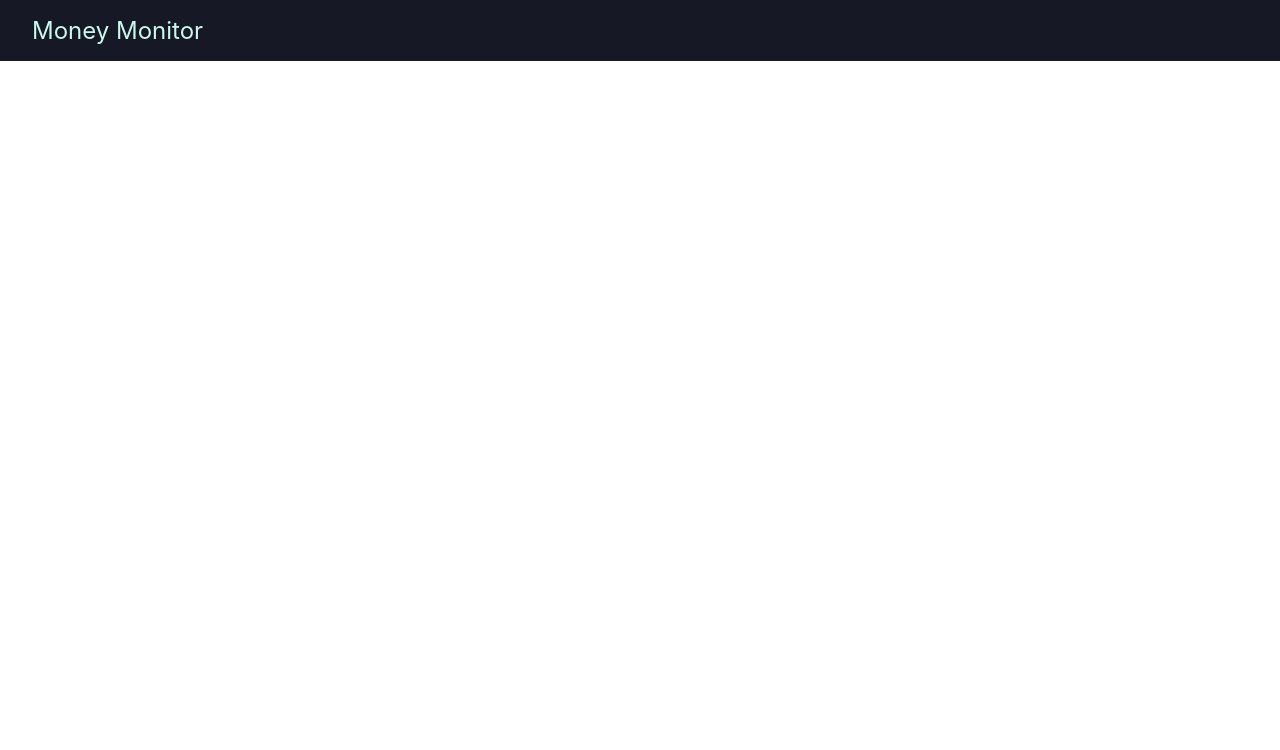
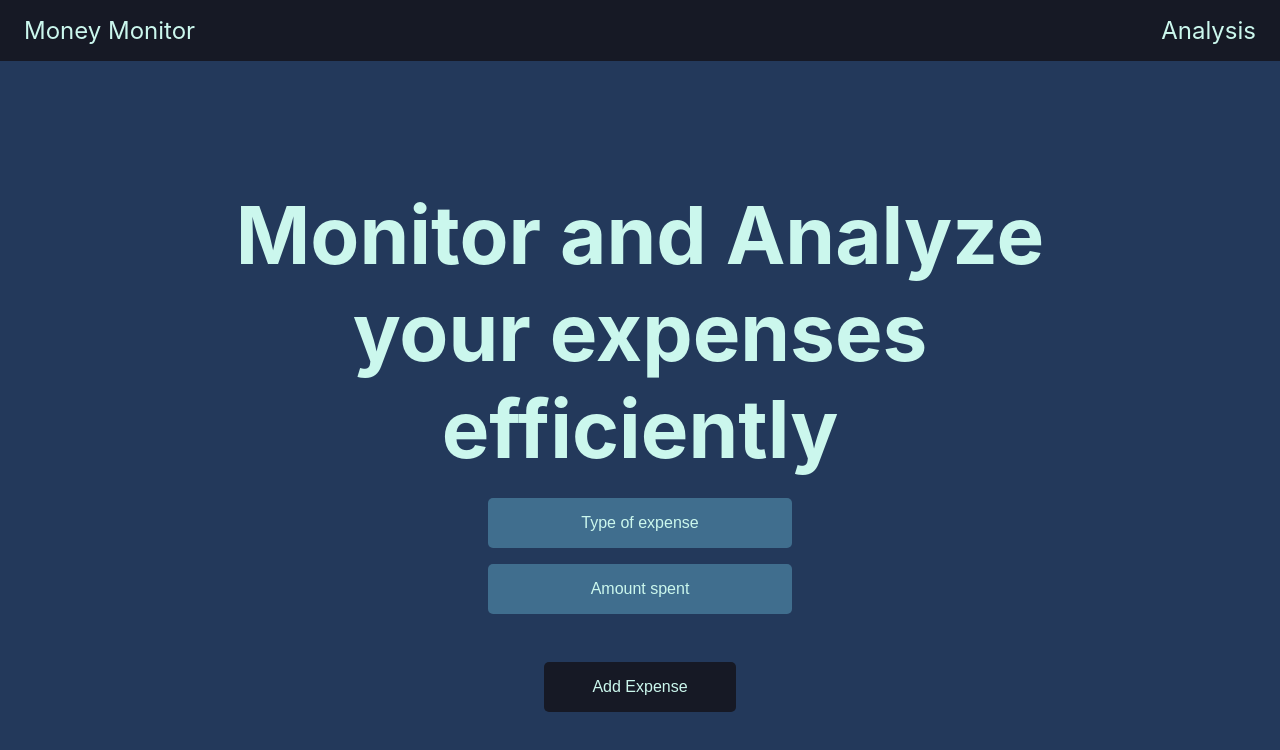
Before and after one commit to AlvinManojAlex/Money-Monitor, a React (Create React App) app: page / in a window 1280 px wide. Shown: the top 750 px of the page. Built offline with nearby package versions, Linux system fonts and the light colour scheme.

Commit message:
Update: Landing page with input component

```diff
--- a/public/index.html
+++ b/public/index.html
@@ -24,7 +24,7 @@
       work correctly both with client-side routing and a non-root public URL.
       Learn how to configure a non-root public URL by running `npm run build`.
     -->
-    <title>React App</title>
+    <title>Money Monitor</title>
   </head>
   <body>
     <noscript>You need to enable JavaScript to run this app.</noscript>
--- a/src/App.css
+++ b/src/App.css
@@ -1,6 +1,15 @@
 .App {
   text-align: center;
+  align-items: center;
+  justify-content: center;
   background-color: #23395B;
+  margin: 0;
+  height: 100vh;
+  display: flex;
+  flex-direction: column;
+}
+
+p {
   margin: 0;
 }
 
@@ -10,6 +19,72 @@
   align-items: center;
   background-color: #161925;
   color: #CBF7ED;
+  padding: 1rem 0;
+  font-size: 1.5rem;
+  width: 100%;
+}
+
+.navbar-left {
+  padding: 0 0 0 1.5rem;
+}
+
+.navbar-right {
+  padding: 0 1.5rem 0 0;
+}
+
+.center-div {
+  height: 10vh;
+  width: 70%;
+  flex: 1;
+  display: flex;
+  justify-content: center;
+  align-items: center;
+}
+
+.center-content {
+  color: #CBF7ED;
+  font-size: 5rem;
+  font-weight: bold;
+}
+
+.custom-input {
+  background-color: #406E8E;
+  color: #CBF7ED;
+  border: none;
+  position: relative;
+  top: -7rem;
   padding: 1rem 2rem;
-  font-size: 1.5rem;
+  margin: 0.5rem 0;
+  font-size: 1rem;
+  border-radius: 5px;
+  width: 15rem;
+  text-align: center;
 }
+
+.custom-input::placeholder {
+  color: #CBF7ED;
+}
+
+.custom-input:focus {
+  outline: none;
+  background-color: #8EA8C3;
+}
+
+.submit-button {
+  background-color: #161925;
+  color: #CBF7ED;
+  border: none;
+  position: relative;
+  top: -5rem;
+  padding: 1rem 2rem;
+  margin: 0.5rem 0;
+  font-size: 1rem;
+  border-radius: 5px;
+  width: 12rem;
+  text-align: center;
+}
+
+.submit-button:hover {
+  background-color: #8EA8C3;
+  transition-duration: 500ms;
+}
--- a/src/App.js
+++ b/src/App.js
@@ -1,10 +1,18 @@
 import Navbar from './components/Navbar'
+import Input from './components/Input'
+
 import './App.css';
 
 function App() {
   return (
     <div className="App">
-      <Navbar />
+      <Navbar rightText='Analysis'/>
+      <div className='center-div'>
+        <p className='center-content'>Monitor and Analyze your expenses efficiently</p>
+      </div>
+        <Input placeholder='Type of expense' />
+        <Input placeholder='Amount spent'/>
+        <button className='submit-button'>Add Expense</button>
     </div>
   );
 }
--- /dev/null
+++ b/src/components/Input.js
@@ -0,0 +1,7 @@
+const Input = ({placeholder}) => {
+    return (
+        <input type="text" className="custom-input" placeholder={placeholder} />
+    )
+}
+
+export default Input;
```
Also changed, not shown: src/logo.svg (deleted).
